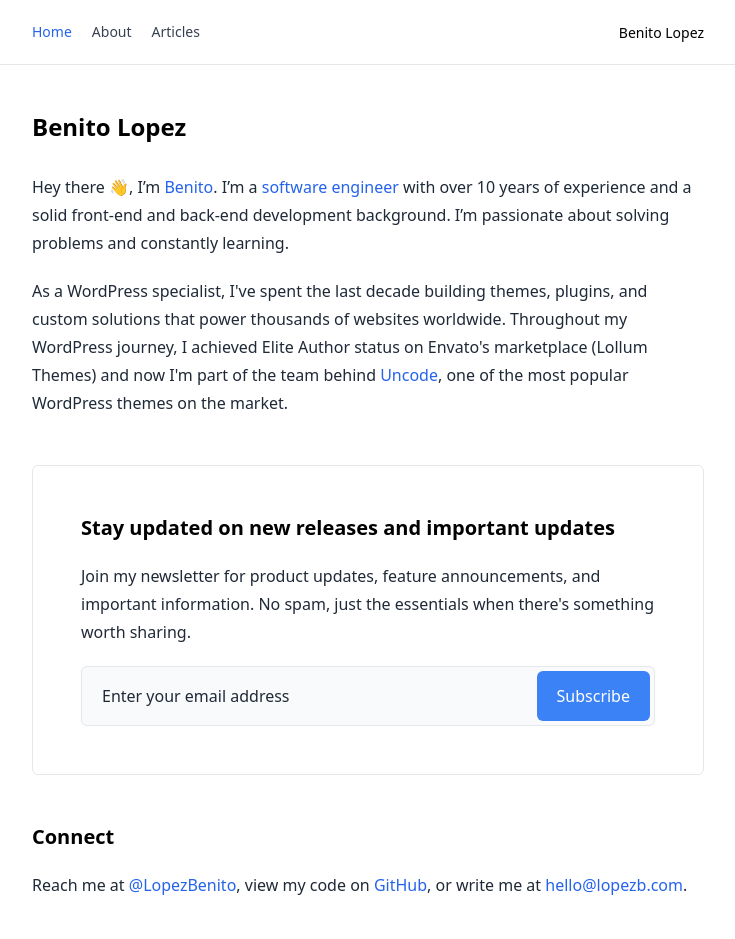
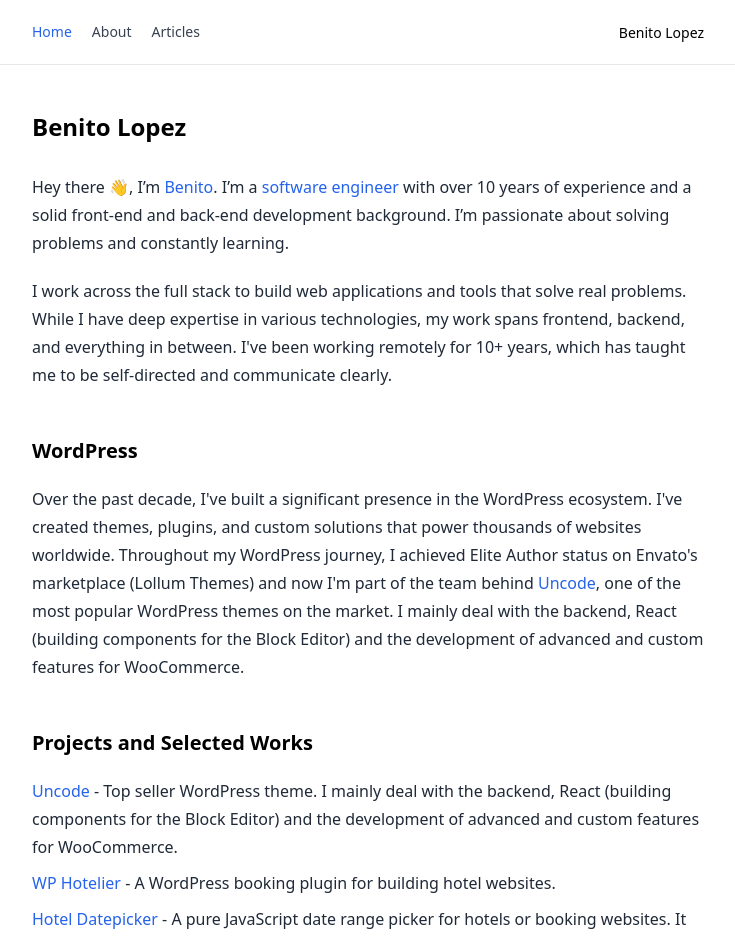
Before and after one commit to benitolopez/lopezb.com, a Next.js app: page / in a window 1280 px wide. Shown: the top 939 px of the page, without its empty margins (272-1007 px from the left). Built offline with nearby package versions, Linux system fonts and the light colour scheme; no server answers.

Commit message:
Merge about and home pages

```diff
--- a/app/(default-layout)/about/page.tsx
+++ /dev/null
@@ -1,128 +0,0 @@
-import type { Metadata } from "next";
-
-export const metadata: Metadata = {
-  title: "About - Benito Lopez",
-  description:
-    "Full-stack developer with expertise in WordPress, web applications, and open source projects. 10+ years of remote work experience.",
-};
-
-export default function About() {
-  return (
-    <div className="page">
-      <h1 className="title leading-7 text-2xl font-bold text-black">
-        About me
-      </h1>
-      <div className="content mt-8">
-        <p className="leading-7 text-gray-800 mb-5">
-          I'm Benito Lopez, a software engineer with 10+ years of experience
-          building web applications. I work across the full stack to build web
-          applications and tools that solve real problems. While I specialize in
-          WordPress development, my work spans frontend, backend, and everything
-          in between.
-        </p>
-
-        <p className="leading-7 text-gray-800 mb-5">
-          I've been working remotely for 10+ years, which has taught me to be
-          self-directed and communicate clearly. I enjoy diving deep into
-          technical challenges, whether it's optimizing performance, building
-          custom features, or figuring out elegant solutions to complex
-          problems.
-        </p>
-
-        <h2 className="leading-7 text-black mt-12 mb-5 font-bold text-xl">
-          Projects and Selected Works
-        </h2>
-
-        <ul className="leading-7 text-gray-800 mb-5">
-          <li className="mb-2">
-            <a
-              href="https://undsgn.com/uncode/"
-              className="text-blue-600 hover:underline"
-            >
-              Uncode
-            </a>{" "}
-            - Top seller WordPress theme. I mainly deal with the backend, React
-            (building components for the Block Editor) and the development of
-            advanced and custom features for WooCommerce.
-          </li>
-          <li className="mb-2">
-            <a
-              href="https://wphotelier.com/"
-              className="text-blue-600 hover:underline"
-            >
-              WP Hotelier
-            </a>{" "}
-            - A WordPress booking plugin for building hotel websites.
-          </li>
-          <li className="mb-2">
-            <a
-              href="https://hoteldatepicker.org/"
-              className="text-blue-600 hover:underline"
-            >
-              Hotel Datepicker
-            </a>{" "}
-            - A pure JavaScript date range picker for hotels or booking
-            websites. It was tricky but fun to develop!
-          </li>
-          <li className="mb-2">
-            <a
-              href="https://ssnipp.com/"
-              className="text-blue-600 hover:underline"
-            >
-              ssnipp
-            </a>{" "}
-            - Minimalist and private code snippet sharer written in Go. I use it
-            to share snippets with my clients.
-          </li>
-        </ul>
-
-        <h2 className="leading-7 text-black mt-12 mb-5 font-bold text-xl">
-          Personal
-        </h2>
-
-        <p className="leading-7 text-gray-800 mb-5">
-          Born in Switzerland, raised in Spain, and living in Italy, I'm a
-          father of two with diverse interests. Music plays a significant role
-          in my life — I enjoy playing guitar, particularly exploring jazz,
-          experimental, noise, electronic, and ambient genres. I also spend time
-          reading books and comics.
-        </p>
-
-        <p className="leading-7 text-gray-800 mb-5">
-          Mathematics is another big passion, and after taking a few years away
-          from formal education, I decided to return to academia and am now
-          pursuing a BSc in Mathematics.
-        </p>
-
-        <h2 className="leading-7 text-black mt-12 mb-5 font-bold text-xl">
-          Connect
-        </h2>
-
-        <p className="leading-7 text-gray-800 mb-5">
-          Reach me at{" "}
-          <a
-            href="https://twitter.com/LopezBenito"
-            className="text-blue-600 hover:underline"
-          >
-            @LopezBenito
-          </a>
-          , view my code on{" "}
-          <a
-            href="https://github.com/benitolopez"
-            className="text-blue-600 hover:underline"
-          >
-            GitHub
-          </a>
-          , or write me at{" "}
-          <a
-            href="mailto:hello@lopezb.com"
-            className="text-blue-600 hover:underline"
-          >
-            hello@lopezb.com
-          </a>
-          .
-        </p>
-      </div>
-    </div>
-  );
-}
--- a/app/(default-layout)/page.tsx
+++ b/app/(default-layout)/page.tsx
@@ -26,21 +26,99 @@
         </p>
 
         <p className="leading-7 text-gray-800 mb-5">
-          As a WordPress specialist, I've spent the last decade building themes,
-          plugins, and custom solutions that power thousands of websites
-          worldwide. Throughout my WordPress journey, I achieved Elite Author
-          status on Envato's marketplace (Lollum Themes) and now I'm part of the
-          team behind{" "}
+          I work across the full stack to build web applications and tools that
+          solve real problems. While I have deep expertise in various
+          technologies, my work spans frontend, backend, and everything in
+          between. I've been working remotely for 10+ years, which has taught me
+          to be self-directed and communicate clearly.
+        </p>
+
+        <h2 className="leading-7 text-black mt-12 mb-5 font-bold text-xl">
+          WordPress
+        </h2>
+
+        <p className="leading-7 text-gray-800 mb-5">
+          Over the past decade, I've built a significant presence in the
+          WordPress ecosystem. I've created themes, plugins, and custom
+          solutions that power thousands of websites worldwide. Throughout my
+          WordPress journey, I achieved Elite Author status on Envato's
+          marketplace (Lollum Themes) and now I'm part of the team behind{" "}
           <a
             href="https://undsgn.com/uncode/"
             className="text-blue-600 hover:underline"
           >
             Uncode
           </a>
-          , one of the most popular WordPress themes on the market.
+          , one of the most popular WordPress themes on the market. I mainly
+          deal with the backend, React (building components for the Block
+          Editor) and the development of advanced and custom features for
+          WooCommerce.
         </p>
 
-        <NewsletterForm />
+        <h2 className="leading-7 text-black mt-12 mb-5 font-bold text-xl">
+          Projects and Selected Works
+        </h2>
+
+        <ul className="leading-7 text-gray-800 mb-5">
+          <li className="mb-2">
+            <a
+              href="https://undsgn.com/uncode/"
+              className="text-blue-600 hover:underline"
+            >
+              Uncode
+            </a>{" "}
+            - Top seller WordPress theme. I mainly deal with the backend, React
+            (building components for the Block Editor) and the development of
+            advanced and custom features for WooCommerce.
+          </li>
+          <li className="mb-2">
+            <a
+              href="https://wphotelier.com/"
+              className="text-blue-600 hover:underline"
+            >
+              WP Hotelier
+            </a>{" "}
+            - A WordPress booking plugin for building hotel websites.
+          </li>
+          <li className="mb-2">
+            <a
+              href="https://hoteldatepicker.org/"
+              className="text-blue-600 hover:underline"
+            >
+              Hotel Datepicker
+            </a>{" "}
+            - A pure JavaScript date range picker for hotels or booking
+            websites. It was tricky but fun to develop!
+          </li>
+          <li className="mb-2">
+            <a
+              href="https://ssnipp.com/"
+              className="text-blue-600 hover:underline"
+            >
+              ssnipp
+            </a>{" "}
+            - Minimalist and private code snippet sharer written in Go. I use it
+            to share snippets with my clients.
+          </li>
+        </ul>
+
+        <h2 className="leading-7 text-black mt-12 mb-5 font-bold text-xl">
+          Personal
+        </h2>
+
+        <p className="leading-7 text-gray-800 mb-5">
+          Born in Switzerland, raised in Spain, and living in Italy, I'm a
+          father of two with diverse interests. Music plays a significant role
+          in my life — I enjoy playing guitar, particularly exploring jazz,
+          experimental, noise, electronic, and ambient genres. I also spend time
+          reading books and comics.
+        </p>
+
+        <p className="leading-7 text-gray-800 mb-5">
+          Mathematics is another big passion, and after taking a few years away
+          from formal education, I decided to return to academia and am now
+          pursuing a BSc in Mathematics.
+        </p>
 
         <h2 className="leading-7 text-black mt-12 mb-5 font-bold text-xl">
           Connect
```
